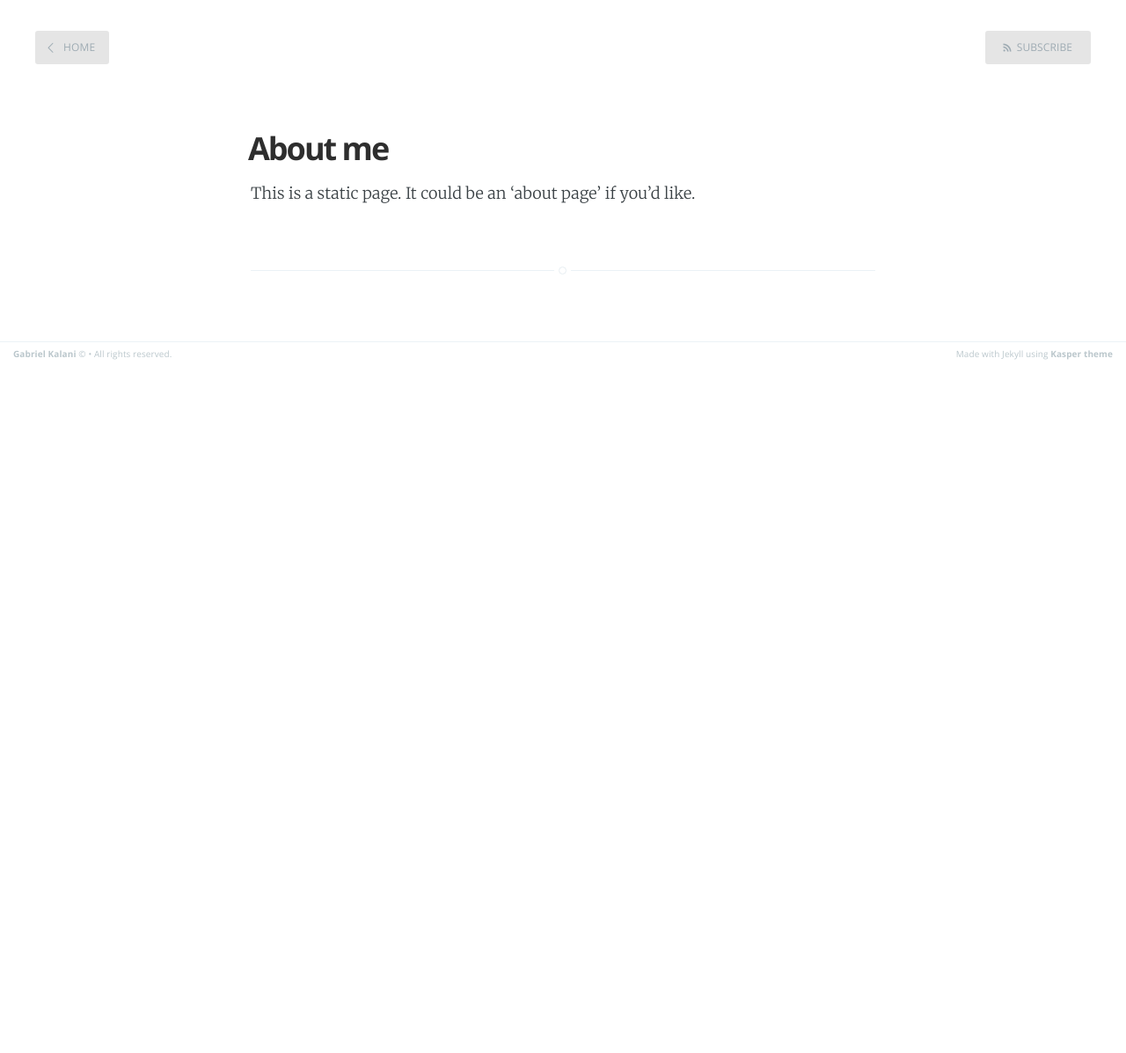
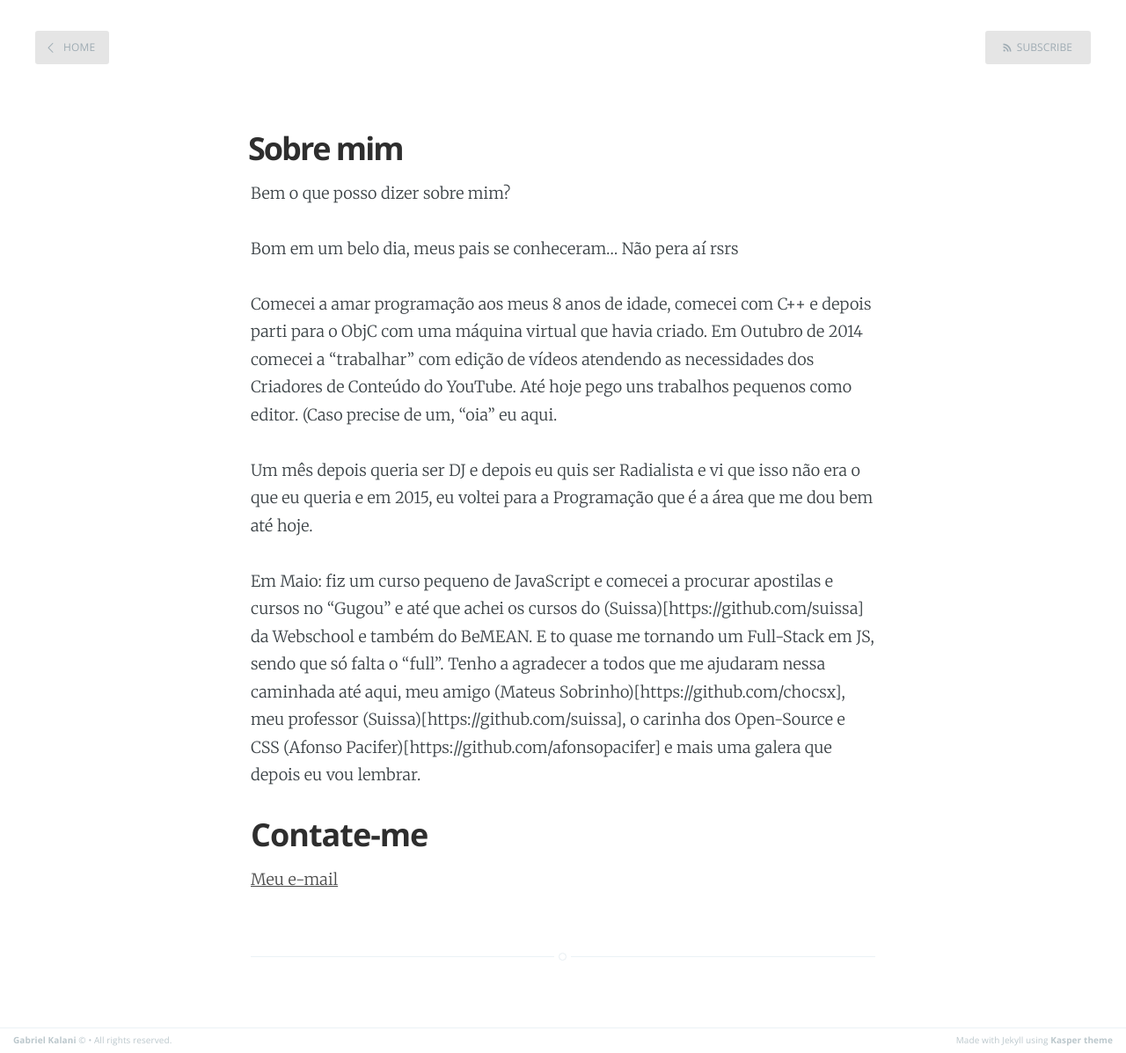
Before and after one commit to gkal19/blog, a Jekyll site: the page built from about.md, in a window 1280 px wide. Shown: the whole page at 88% size. Built offline with Jekyll 4.4.1, drawn with Linux system fonts in a browser that asks for light colours; before the commit the page ends 900 px from its top, so only the background shows below that.

Commit message:
Update about.md

```diff
--- a/about.md
+++ b/about.md
@@ -1,6 +1,19 @@
 ---
 layout: page
-title: About me
+title: Sobre mim
 ---
 
-This is a static page. It could be an 'about page' if you'd like.
+Bem o que posso dizer sobre mim?
+
+Bom em um belo dia, meus pais se conheceram... Não pera aí rsrs
+
+Comecei a amar programação aos meus 8 anos de idade, comecei com C++ e depois parti para o ObjC com uma máquina virtual que havia criado.
+Em Outubro de 2014 comecei a "trabalhar" com edição de vídeos atendendo as necessidades dos Criadores de Conteúdo do YouTube. Até hoje pego uns trabalhos pequenos como editor. (Caso precise de um, "oia" eu aqui.
+
+Um mês depois queria ser DJ e depois eu quis ser Radialista e vi que isso não era o que eu queria e em 2015, eu voltei para a Programação que é a área que me dou bem até hoje.
+
+Em Maio: fiz um curso pequeno de JavaScript e comecei a procurar apostilas e cursos no "Gugou" e até que achei os cursos do (Suissa)[https://github.com/suissa] da Webschool e também do BeMEAN. E to quase me tornando um Full-Stack em JS, sendo que só falta o "full". Tenho a agradecer a todos que me ajudaram nessa caminhada até aqui, meu amigo (Mateus Sobrinho)[https://github.com/chocsx], meu professor (Suissa)[https://github.com/suissa], o carinha dos Open-Source e CSS (Afonso Pacifer)[https://github.com/afonsopacifer] e mais uma galera que depois eu vou lembrar.
+
+## Contate-me
+
+[Meu e-mail](mailto:gabrielsilva1956@gmail.com)
```
